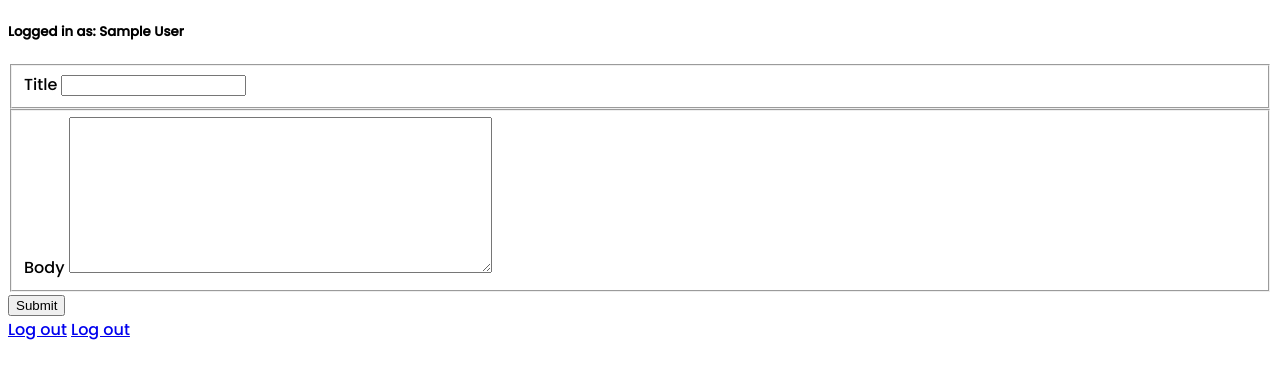
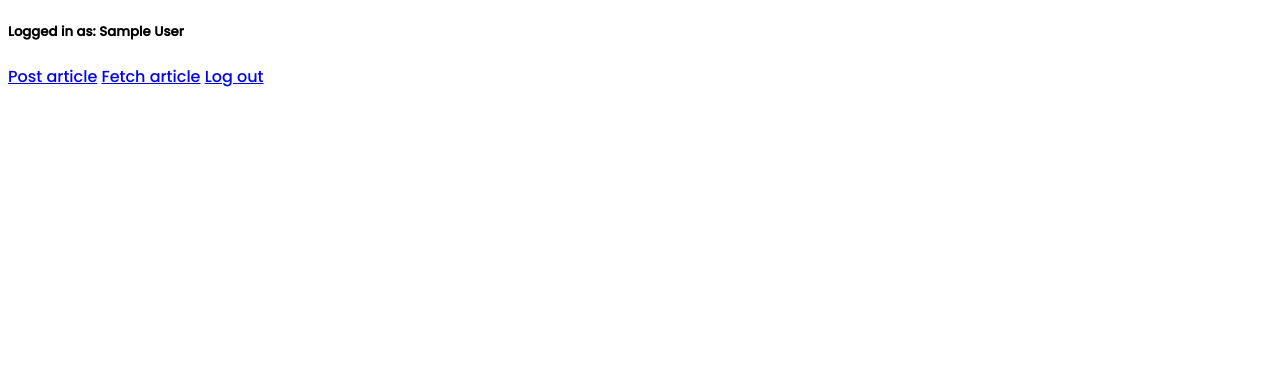
Before and after one commit to sohagdesai/Postboard, a Flask app: template postboard/templates/menus.jinja2 in a window 1280 px wide. Shown: the top 379 px of the page. Run offline with Flask 2, Linux system fonts and the light colour scheme; a user stored in the database is signed in; tables that the repository leaves empty hold one stand-in row (values such as "Sample post"); the template is opened without the code that fills it: most values are stand-ins (such as "Sample title", 1, 10 or a date in 2020); form fields are guessed from the names that the template uses; style sheets or scripts are compiled from the project's sources; some libraries are stand-ins or nearby versions; some web fonts are replaced.

Commit message:
Added fetch articles function.

```diff
--- a/postboard/article.py
+++ b/postboard/article.py
@@ -14,7 +14,7 @@ article_bp = Blueprint(
 )
 
 
-@auth_bp.route('/', methods=['GET', 'POST'])
+@article_bp.route('/', methods=['GET', 'POST'])
 def add():
     """
     Add article page.
--- a/postboard/auth.py
+++ b/postboard/auth.py
@@ -34,7 +34,7 @@ def signup():
             db.session.add(user)
             db.session.commit()  # Create new user
             login_user(user)  # Log in as newly created user
-            return redirect(url_for('main_bp.dashboard'))
+            return redirect(url_for('article_bp.menus'))
         flash('A user already exists with that email address.')
     return render_template(
         'signup.jinja2',
--- a/postboard/routes.py
+++ b/postboard/routes.py
@@ -40,7 +40,7 @@ def dashboard():
 
 @main_bp.route("/fetch", methods=['GET'])
 @login_required
-def table():
+def articles():
     """Table to view user's articles."""
     article = Article(
         author=current_user.name
--- a/postboard/templates/articles.jinja2
+++ b/postboard/templates/articles.jinja2
@@ -25,5 +25,7 @@
     {% endfor %}
     </table>
 
+    <a href="{{ url_for('main_bp.dashboard') }}">Back</a>
+    <a href="{{ url_for('main_bp.logout') }}">Log out</a>
   {% endif %}
 {% endblock %}
--- a/postboard/templates/dashboard.jinja2
+++ b/postboard/templates/dashboard.jinja2
@@ -40,7 +40,7 @@
         {{ form.submit }}
       </div>
     </form>
-
+    <a href="{{ url_for('main_bp.articles') }}">Get my articles</a>
     <a href="{{ url_for('main_bp.logout') }}">Log out</a>
     </div>
   {% endif %}
--- a/postboard/templates/menus.jinja2
+++ b/postboard/templates/menus.jinja2
@@ -10,38 +10,8 @@
 
   <div class="form-wrapper">
     <h5>Logged in as: {{ current_user.name }}</h5>
-
-    <form method="POST" action="/add">
-      {{ form.csrf_token }}
-
-      <fieldset class="title">
-        {{ form.title.label }}
-        {{ form.title(cols=100) }}
-        {% if form.title.errors %}
-          <ul class="errors">
-            {% for error in form.title.errors %}
-              <li>{{ error }}</li>{% endfor %}
-          </ul>
-        {% endif %}
-      </fieldset>
-
-      <fieldset class="body">
-        {{ form.body.label }}
-        {{ form.body(cols=50,rows=10) }}
-        {% if form.body.errors %}
-          <ul class="errors">
-            {% for error in form.body.errors %}
-              <li>{{ error }}</li>{% endfor %}
-          </ul>
-        {% endif %}
-      </fieldset>
-
-      <div class="submit-button">
-        {{ form.submit }}
-      </div>
-    </form>
-
-    <a href="{{ url_for('main_bp.logout') }}">Log out</a>
+    <a href="{{ url_for('main_bp.dashboard') }}">Post article</a>
+    <a href="{{ url_for('main_bp.articles') }}">Fetch article</a>
     <a href="{{ url_for('main_bp.logout') }}">Log out</a>
     </div>
   {% endif %}
```
Also changed, not shown: postboard/assets.py (+8 -0 lines), postboard/static/src/less/table.less (added, +34 -0 lines).
